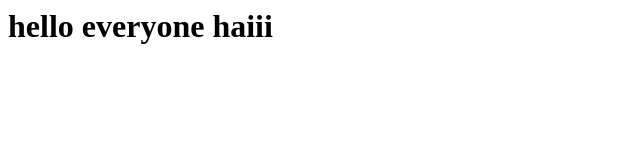
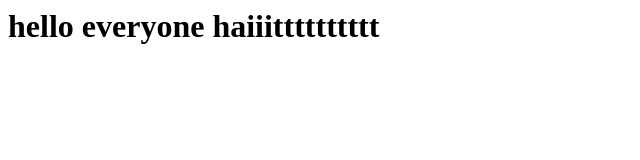
Before and after one commit to Midhlaj730/devops, a plain HTML site: page index.html in a window 1280 px wide. Shown: the whole page, without its empty margins (0-640 px from the left). Drawn offline with Linux system fonts and the light colour scheme.

Commit message:
end deploy

```diff
--- a/index.html
+++ b/index.html
@@ -1 +1 @@
-<h1>hello everyone haiii</h1>
+<h1>hello everyone haiiitttttttttt</h1>
```
